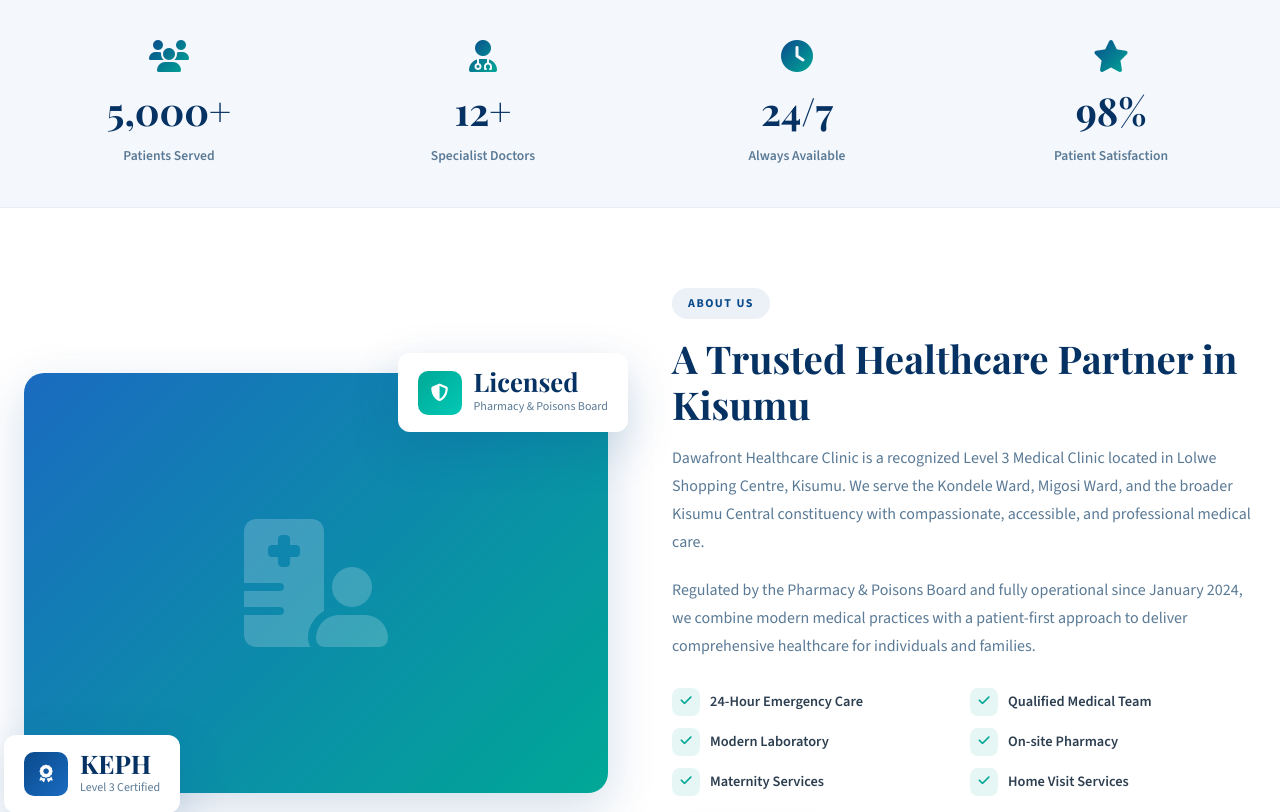
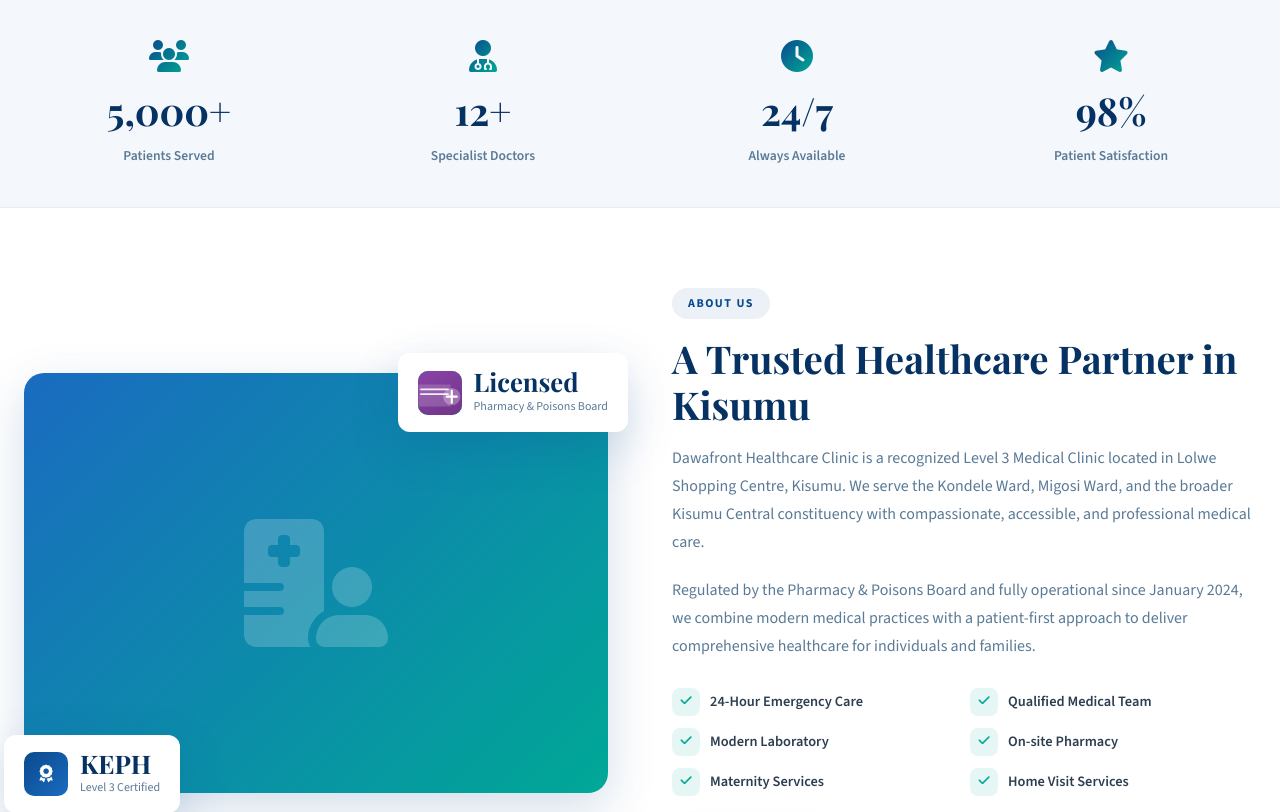
Before and after one commit to okech-michael/dawafront-hospital, a Django app: page / in a window 1280 px wide. Shown: the part 873-1685 px from the top of the page. Run offline with Django 4.2, Linux system fonts and the light colour scheme; data that the repository does not hold is empty.

Commit message:
Add licensed stat card photo in home intro section

```diff
--- a/main_app/static/css/style.css
+++ b/main_app/static/css/style.css
@@ -624,6 +624,14 @@ section { padding: 80px 0; }
 
 .stat-icon.green { background: linear-gradient(135deg, var(--accent), var(--accent-light)); }
 
+.stat-photo {
+  width: 100%;
+  height: 100%;
+  object-fit: cover;
+  border-radius: inherit;
+  display: block;
+}
+
 .stat-info .number {
   font-family: var(--font-heading);
   font-size: 1.6rem;
--- a/main_app/templates/main_app/home.html
+++ b/main_app/templates/main_app/home.html
@@ -143,7 +143,9 @@
           </div>
         </div>
         <div class="intro-stat-card top-right">
-          <div class="stat-icon green"><i class="fa-solid fa-shield-halved"></i></div>
+          <div class="stat-icon green">
+            <img src="{% static 'main_app/images/blog-photo-03.svg' %}" alt="Licensed" class="stat-photo" />
+          </div>
           <div class="stat-info">
             <div class="number">Licensed</div>
             <div class="label">Pharmacy & Poisons Board</div>
```
